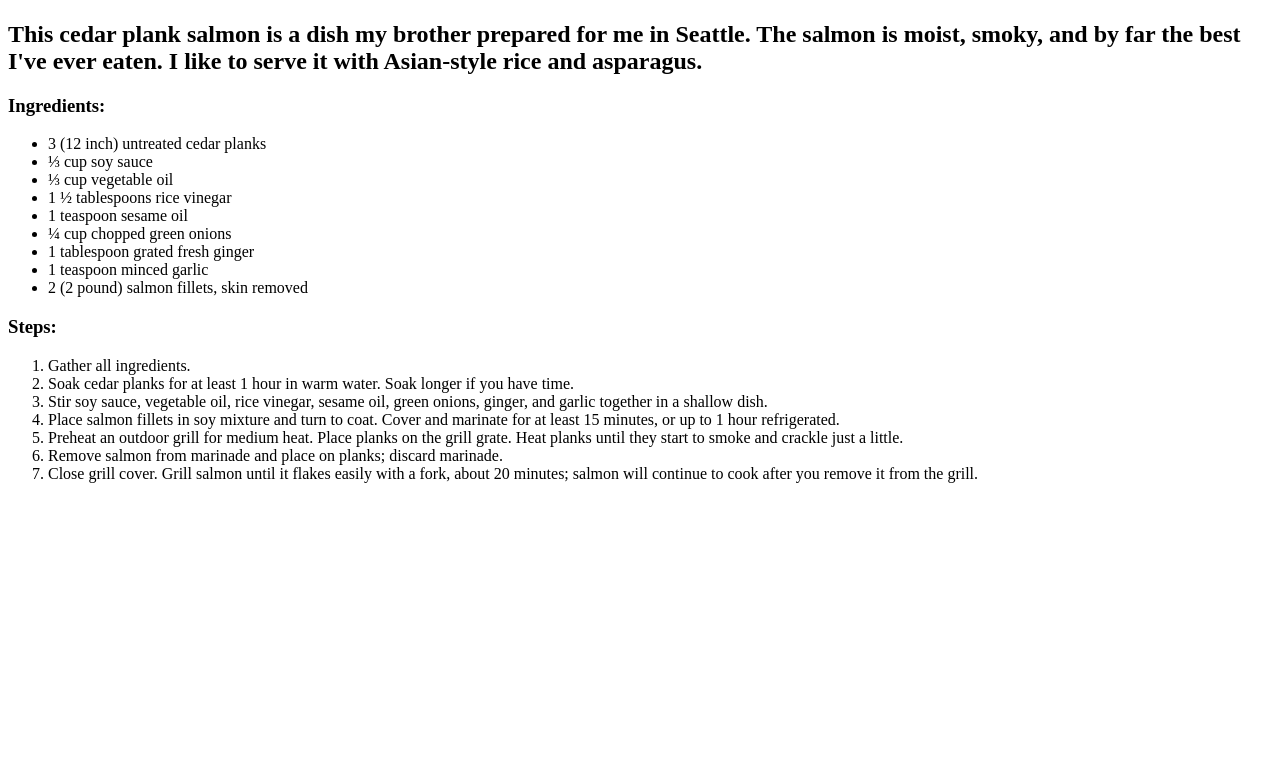
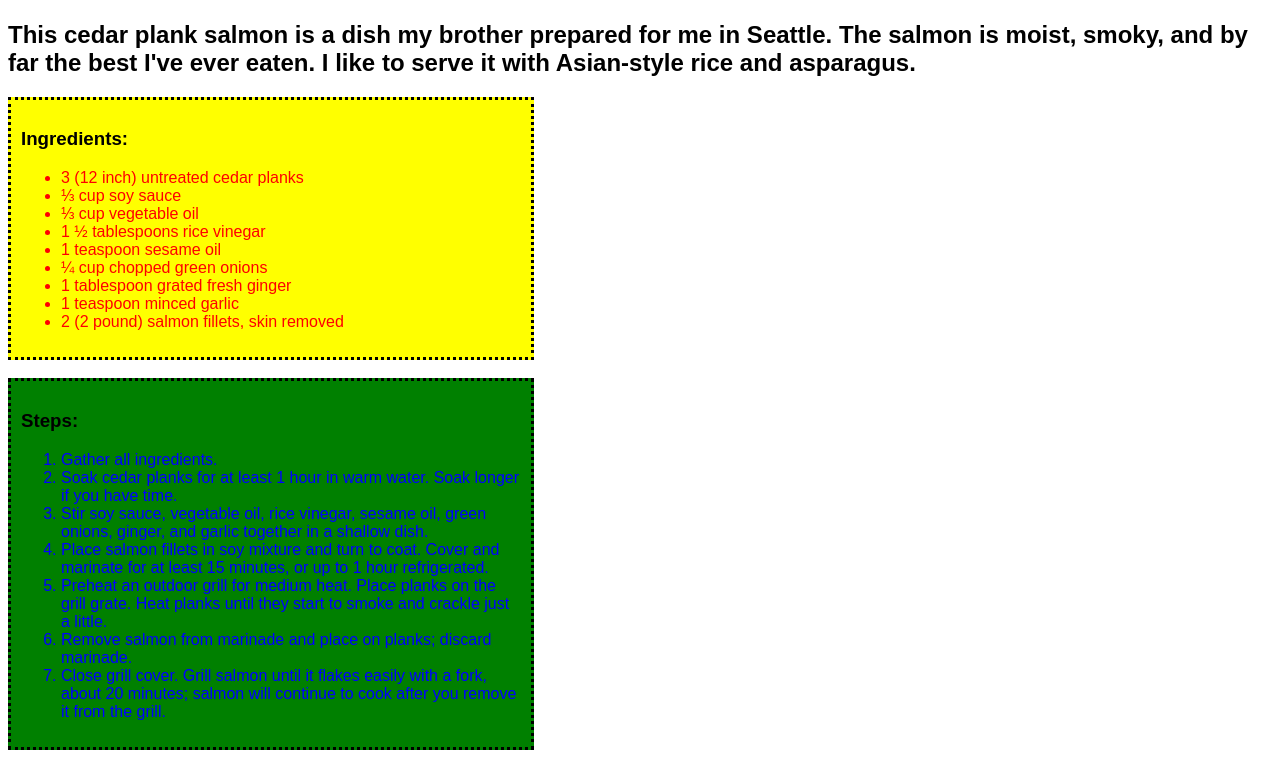
Before and after one commit to wpognonec/odin-recipes, a plain HTML site: page recipes/salmon.html in a window 1280 px wide. Shown: the part 383-1141 px from the top of the page. Before the commit the page ends 882 px from the top, so only its background shows below. Drawn offline with Linux system fonts and the light colour scheme.

Commit message:
Formatted code and added css

```diff
--- a/recipes/salmon.html
+++ b/recipes/salmon.html
@@ -1,6 +1,7 @@
 <!DOCTYPE html>
 <html lang="en">
 <head>
+  <link rel="stylesheet" href="../style.css">
   <meta charset="UTF-8">
   <meta name="viewport" content="width=device-width, initial-scale=1.0">
   <title>Salmon Recipe</title>
@@ -9,6 +10,7 @@
   <h1>Cedar Plank Salmon</h1>
   <img src="https://www.allrecipes.com/thmb/TFZLzUReiK_vjdBC5ZABwDpVbJw=/0x512/filters:no_upscale():max_bytes(150000):strip_icc():format(webp)/AR-109297-cedar-planked-salmon-DDMFS-4x3-591545d0a0b0436bba4830f3c4740ecc.jpg" alt="salmon">
   <h2>This cedar plank salmon is a dish my brother prepared for me in Seattle. The salmon is moist, smoky, and by far the best I've ever eaten. I like to serve it with Asian-style rice and asparagus.</h2>
+  <div id="ingredients">
     <h3>Ingredients:</h3>
     <ul>
       <li>3 (12 inch) untreated cedar planks</li>
@@ -21,6 +23,9 @@
       <li>1 teaspoon minced garlic</li>
       <li>2 (2 pound) salmon fillets, skin removed</li>
     </ul>
+  </div>
+  <br>
+  <div id="steps">
     <h3>Steps:</h3>
     <ol>
       <li>Gather all ingredients.</li>
@@ -31,5 +36,6 @@
       <li>Remove salmon from marinade and place on planks; discard marinade.</li>
       <li>Close grill cover. Grill salmon until it flakes easily with a fork, about 20 minutes; salmon will continue to cook after you remove it from the grill.</li>
     </ol>
+  </div>
 </body>
 </html>
--- /dev/null
+++ b/style.css
@@ -0,0 +1,29 @@
+* {
+  font-family: Arial, Helvetica, sans-serif;
+}
+
+a {
+  text-decoration: none;
+}
+
+div h3 {
+  color: black;
+}
+
+div#ingredients {
+  background: yellow;
+  color: red;
+  border: black;
+  border-style: dotted;
+  width: 500px;
+  padding: 10px;
+}
+
+div#steps {
+  background: green;
+  color: blue;
+  border: black;
+  border-style: dotted;
+  width: 500px;
+  padding: 10px;
+}
```
Also changed, not shown: index.html (+1 -0 lines), recipes/lasagna.html (+6 -0 lines), recipes/muffins.html (+6 -0 lines). Lines whose indentation alone changed are shown as unchanged.
